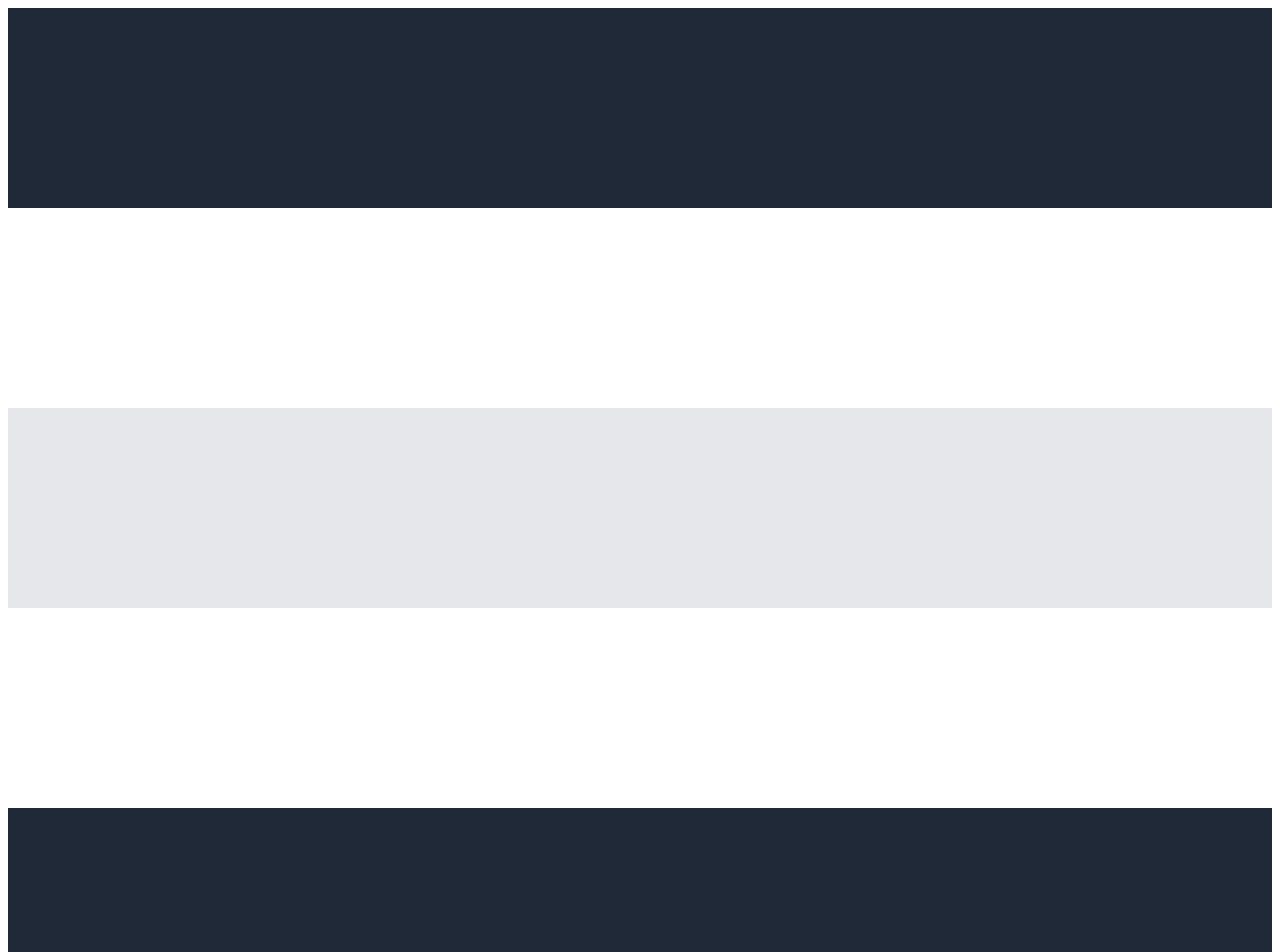
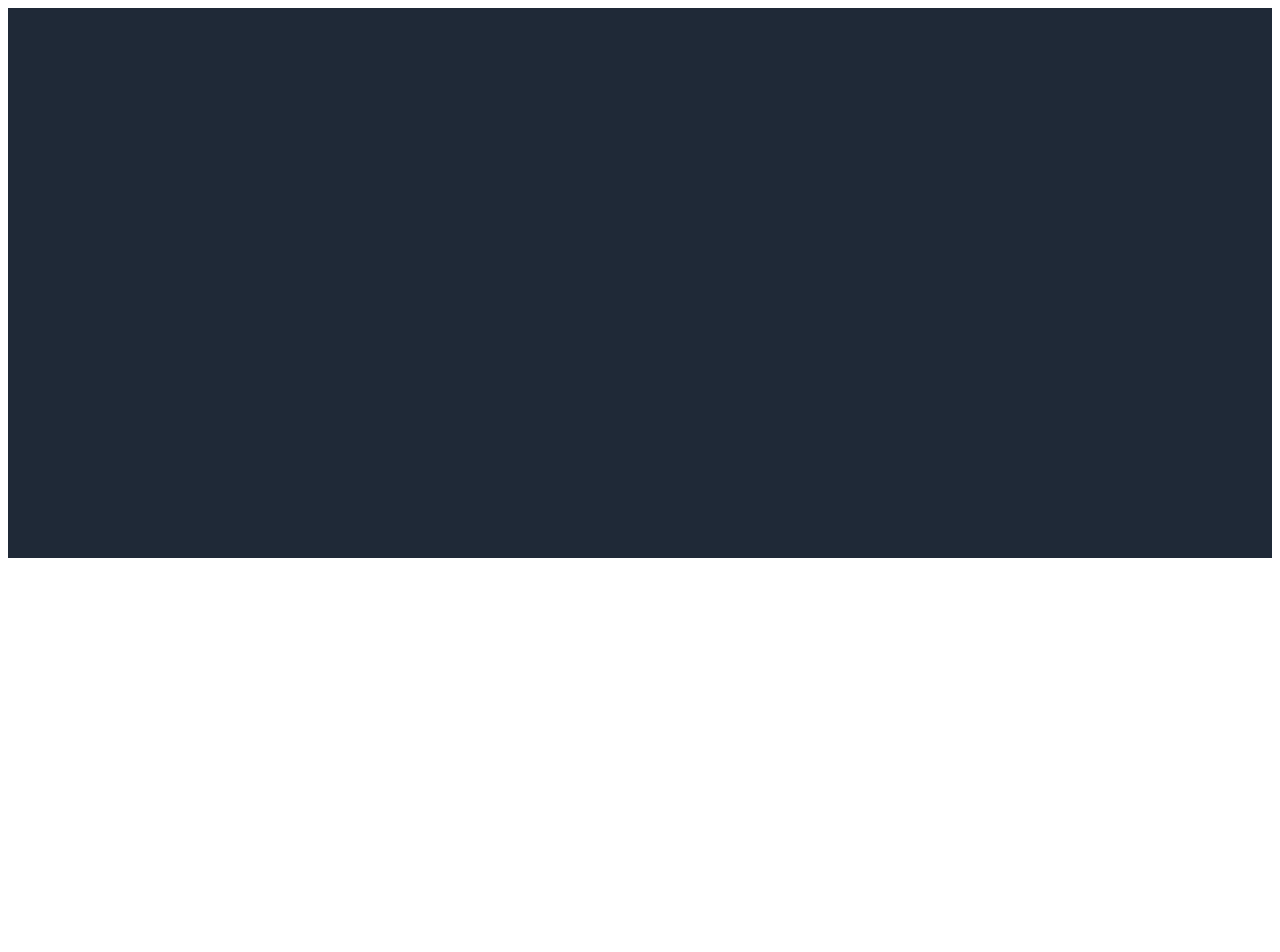
Before and after one commit to alessiopinti/Project-Landing-Page-2, a plain HTML site: page index.html in a window 1280 px wide. Shown: the top 952 px of the page. Drawn offline with Linux system fonts and the light colour scheme.

Commit message:
added heigth to all containers

```diff
--- a/style.css
+++ b/style.css
@@ -9,12 +9,14 @@
     height: 200px;
     background-color: #1f2937;
     width: 100%;
+    height: 550px;
 }
 
 .information {
     width: 200px;
     height: 200px;
     width: 100%;
+    height: 450px;
 }
 
 .quote {
@@ -22,12 +24,14 @@
     height: 200px;
     background-color: #e5e7eb;
     width: 100%;
+    height: 400px;
 }
 
 .sign-up {
     width: 200px;
     height: 200px;
     width: 100%;
+    height: 300px;
 }
 
 .footer {
@@ -35,4 +39,5 @@
     height: 200px;
     background-color: #1f2937;
     width: 100%;
+    height: 125px;
 }
```
